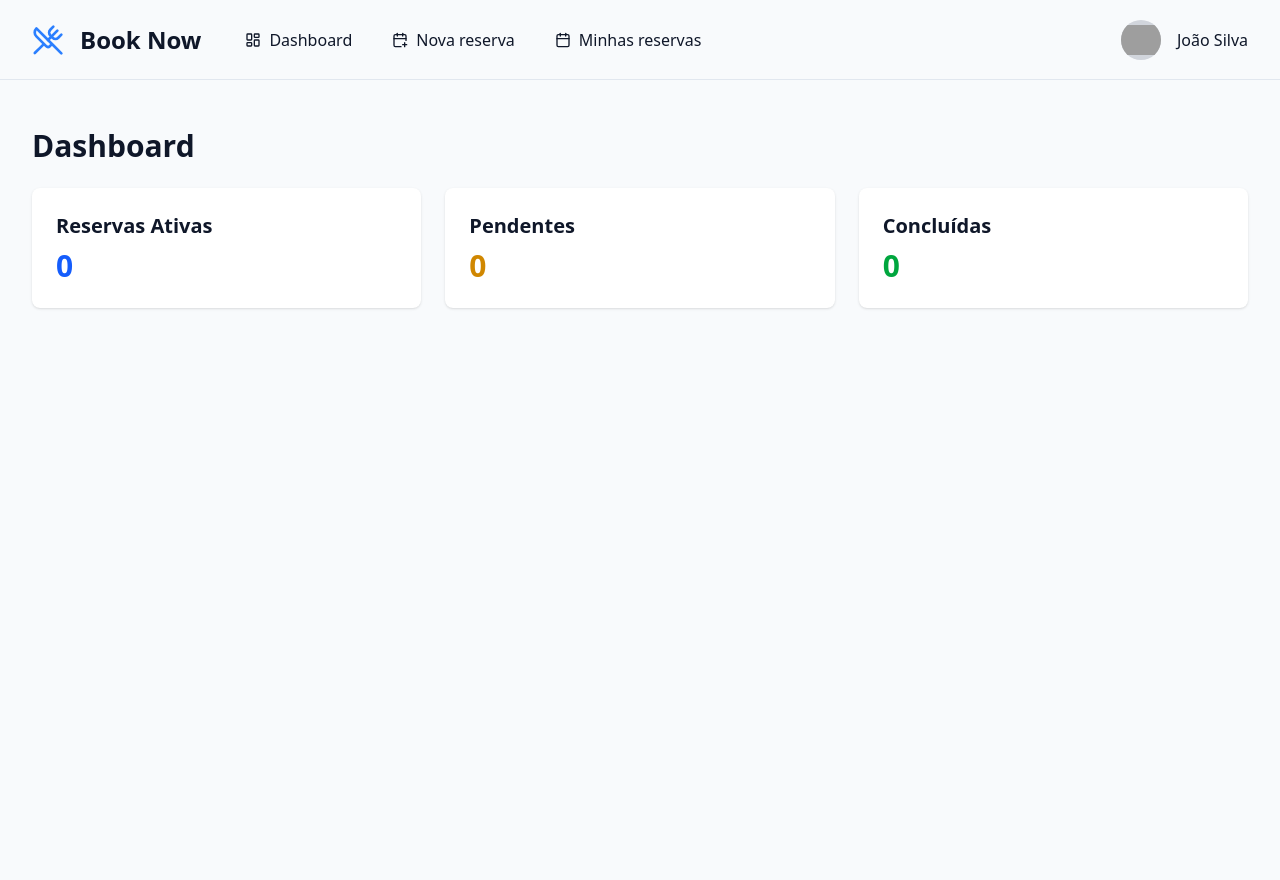
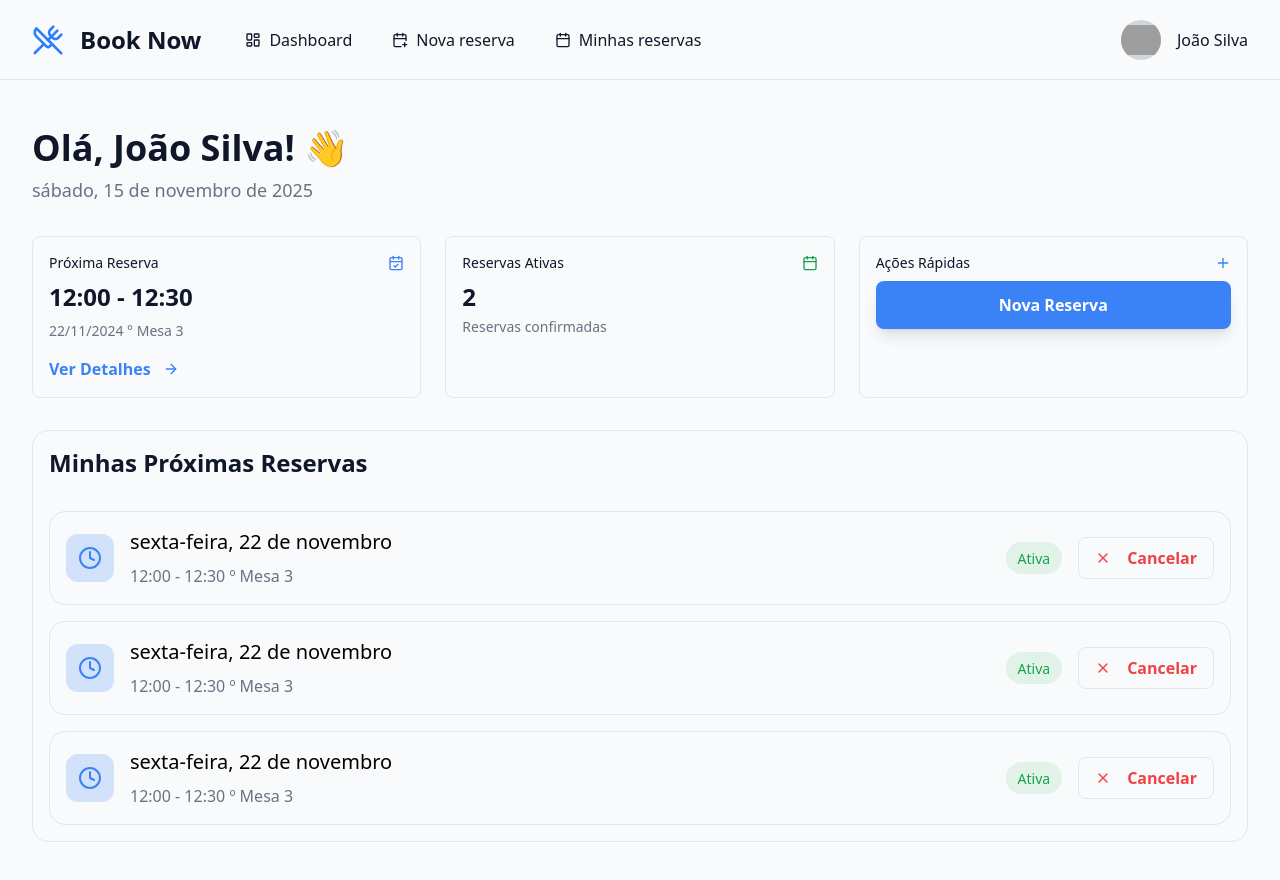
Before and after one commit to codemathsz/book-now-app, a React (Vite) app: page /dashboard in a window 1280 px wide. Shown: the top 880 px of the page. Before the commit the page ends 800 px from the top, so only its background shows below. Built offline with nearby package versions, Linux system fonts and the light colour scheme; grey boxes are pictures that could not be loaded.

Commit message:
feat: dashboard screen

```diff
--- /dev/null
+++ b/src/components/DashboardCard/index.tsx
@@ -0,0 +1,22 @@
+import type { LucideIcon } from "lucide-react";
+
+interface DashboardCardProps {
+    title: string
+    icon: LucideIcon;
+    iconColor: string;
+    children: React.ReactNode;
+}
+
+export function DashboardCard({ title, icon: Icon, iconColor, children }: DashboardCardProps) {
+    return(
+        <div className="flex flex-col gap-2 p-4 hover:shadow-lg bg-background rounded-lg border transition-shadow">
+            <div className="flex items-center justify-between w-full">
+                <p className="text-sm font-medium">{title}</p>
+                <Icon className="w-4 h-4" color={iconColor}/>
+            </div>
+            <div className="w-full">
+                {children}
+            </div>
+        </div>
+    )
+}
--- /dev/null
+++ b/src/components/DashboardHeader/index.tsx
@@ -0,0 +1,61 @@
+import { ArrowRight, Calendar, CalendarCheck, Plus } from "lucide-react";
+import { DashboardCard } from "../DashboardCard";
+import { Link } from "react-router-dom";
+import { Button } from "../Button";
+
+export function DashboardHeader() {
+    return (
+
+        <div className="grid grid-cols-1 md:grid-cols-3 gap-6">
+
+            <DashboardCard
+                title="Próxima Reserva"
+                icon={CalendarCheck}
+                iconColor="#3b82f6"
+            >
+                <div className="flex flex-col justify-center items-start gap-4">
+                    <div className="flex flex-col gap-2 justify-center items-start">
+                        <h1 className="font-bold text-2xl">12:00 - 12:30 </h1>
+                        <p className="text-sm text-gray-500">22/11/2024 ° Mesa 3</p>
+                    </div>
+                    <Link
+                        to="/reservations"
+                        className="flex justify-start items-center gap-2"
+                    >
+                        <p className="text-base text-[#3b82f6] font-semibold">Ver Detalhes</p>
+                        <ArrowRight className="w-6 h-4" color="#3b82f6" />
+                    </Link>
+                </div>
+            </DashboardCard>
+
+            <DashboardCard
+                title="Reservas Ativas"
+                icon={Calendar}
+                iconColor="#16a249"
+            >
+                <div className="flex flex-col gap-1 justify-center items-start">
+                    <h1 className="font-bold text-2xl">2</h1>
+                    <p className="text-sm text-gray-500">Reservas confirmadas</p>
+                </div>
+            </DashboardCard>
+
+
+            <DashboardCard
+                title="Ações Rápidas"
+                icon={Plus}
+                iconColor="#3b82f6"
+            >
+                <div>
+                    <Link
+                        to="/reservations/new"
+                        className="flex justify-start items-center gap-2"
+                    >
+                        <Button className="flex-1">
+                            <p className="text-base text-white font-semibold">Nova Reserva</p>
+                        </Button>
+                    </Link>
+                </div>
+            </DashboardCard>
+        </div>
+    )
+}
--- /dev/null
+++ b/src/components/ReservationCard/index.tsx
@@ -0,0 +1,28 @@
+import { Clock, X } from "lucide-react";
+import { Button } from "../Button";
+
+export function ReservationCard() {
+    return(
+        <div className="w-full flex justify-between border rounded-2xl p-4">
+            <div className="flex justify-center items-center gap-4">
+                <div className="w-12 h-12 flex justify-center items-center rounded-xl bg-[#3b82f6]/20 ">
+                    <Clock className="w-6 h-6" color="#3b82f6"/>
+                </div>
+
+                <div className="flex flex-col gap-2 justify-center items-start">
+                    <h1 className="font-medium text-xl text-black">sexta-feira, 22 de novembro</h1>
+                    <p className="text-base text-gray-500">12:00 - 12:30 º Mesa 3</p>
+                </div>
+            </div>
+            <div className="flex justify-center items-center gap-4">
+                <div className="rounded-full bg-[#16a249]/10 px-3 py-1">
+                    <span className="text-sm text-[#16a249]">Ativa</span>
+                </div>
+                <Button variant="outline" className="flex justify-center items-center gap-4 px-4! py-2!" title="Cancelar agendamento">
+                    <X className="w-4 h-4" color="#ef4343"/>
+                    <span className="text-[#ef4343]">Cancelar</span>
+                </Button>
+            </div>
+        </div>
+    )
+}
--- a/src/pages/Dashboard/index.tsx
+++ b/src/pages/Dashboard/index.tsx
@@ -1,24 +1,40 @@
+import { useMemo } from "react";
+
+import { DashboardHeader } from "@/components/DashboardHeader";
+import { ReservationCard } from "@/components/ReservationCard";
+
 function Dashboard() {
+
+  const today = useMemo(() => {
+    const date = new Date();
+    return date.toLocaleDateString('pt-BR', {
+      weekday: 'long',
+      year: 'numeric',
+      month: 'long',
+      day: 'numeric'
+    });
+  }, [])
+
   return (
-    <div className="">
-      <div className="max-w-7xl mx-auto">
-        <h1 className="text-3xl font-bold mb-6">Dashboard</h1>
-        <div className="grid grid-cols-1 md:grid-cols-3 gap-6">
-          <div className="bg-white p-6 rounded-lg shadow">
-            <h2 className="text-xl font-semibold mb-2">Reservas Ativas</h2>
-            <p className="text-3xl font-bold text-blue-600">0</p>
-          </div>
-          <div className="bg-white p-6 rounded-lg shadow">
-            <h2 className="text-xl font-semibold mb-2">Pendentes</h2>
-            <p className="text-3xl font-bold text-yellow-600">0</p>
-          </div>
-          <div className="bg-white p-6 rounded-lg shadow">
-            <h2 className="text-xl font-semibold mb-2">Concluídas</h2>
-            <p className="text-3xl font-bold text-green-600">0</p>
-          </div>
+    <main className="flex flex-col gap-8">
+      <div className="flex flex-col gap-2">
+        <h1 className="text-4xl font-bold">Olá, João Silva! 👋</h1>
+        <span className="text-lg text-gray-500">{today}</span>
+      </div>
+
+      <DashboardHeader />
+
+      <div className="flex-1  flex flex-col border rounded-2xl p-4 gap-8">
+        <h1 className="font-bold text-2xl">Minhas Próximas Reservas</h1>
+        <div className="flex-1 flex flex-col gap-4 justify-center items-center text-gray-400">
+          {
+            Array.from({ length: 3 }).map((_, index) => (
+              <ReservationCard key={index} />
+            ))
+          }
         </div>
       </div>
-    </div>
+    </main>
   );
 }
 
--- a/src/routes.tsx
+++ b/src/routes.tsx
@@ -7,6 +7,7 @@ import AdminDashboard from './pages/AdminDashboard'
 import Register from './pages/Register'
 import AppLayout from './Layouts/AppLayout'
 import Reservations from './pages/Reservations'
+import NewReservation from './pages/NewReservation'
 
 export const routes = {
     home: '/',
@@ -56,7 +57,7 @@ export const router = createBrowserRouter([
             },
             {
                 path: routes.reservationsNew,
-                element: <Reservations />
+                element: <NewReservation />
             }
         ]
     }
```
